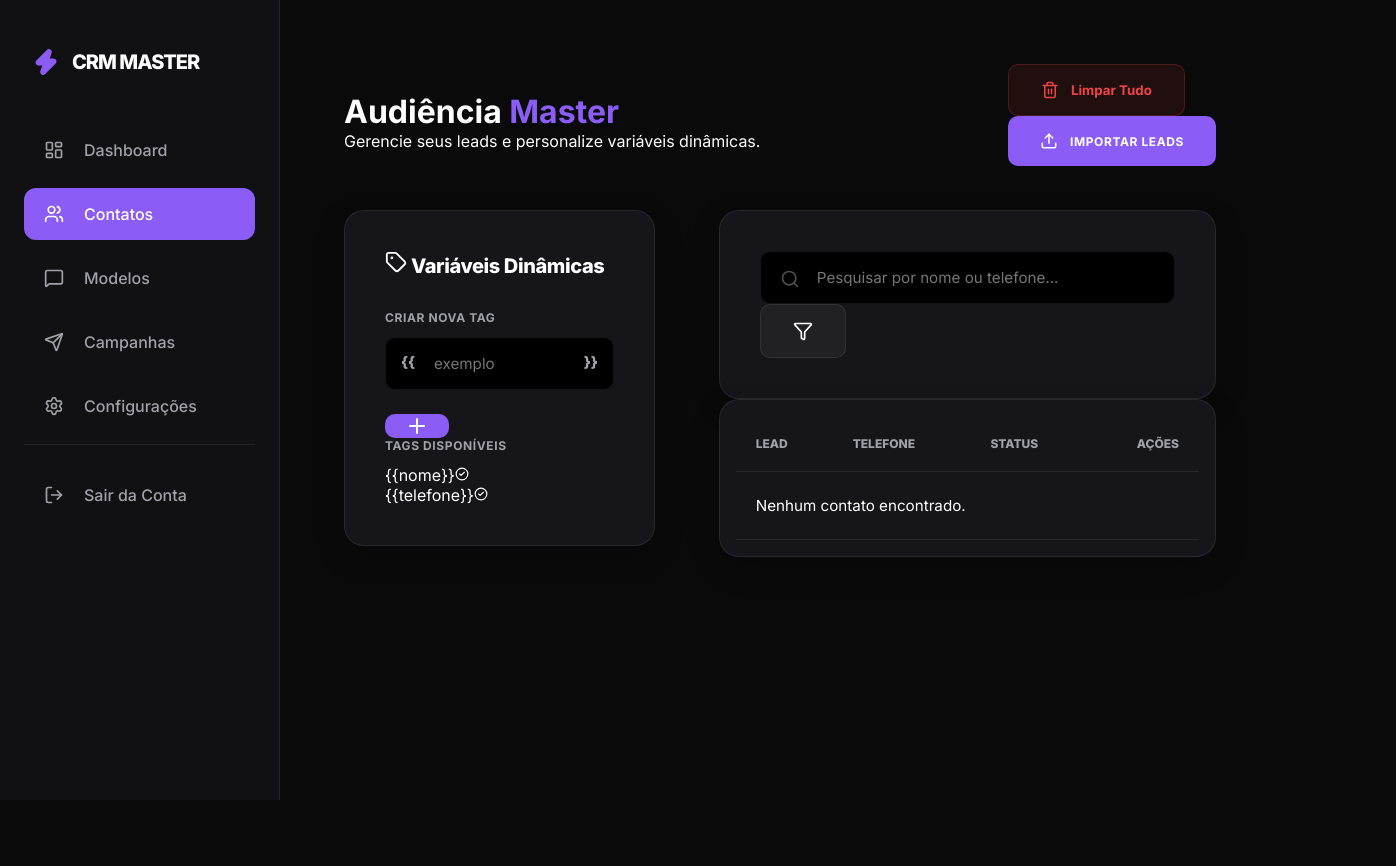
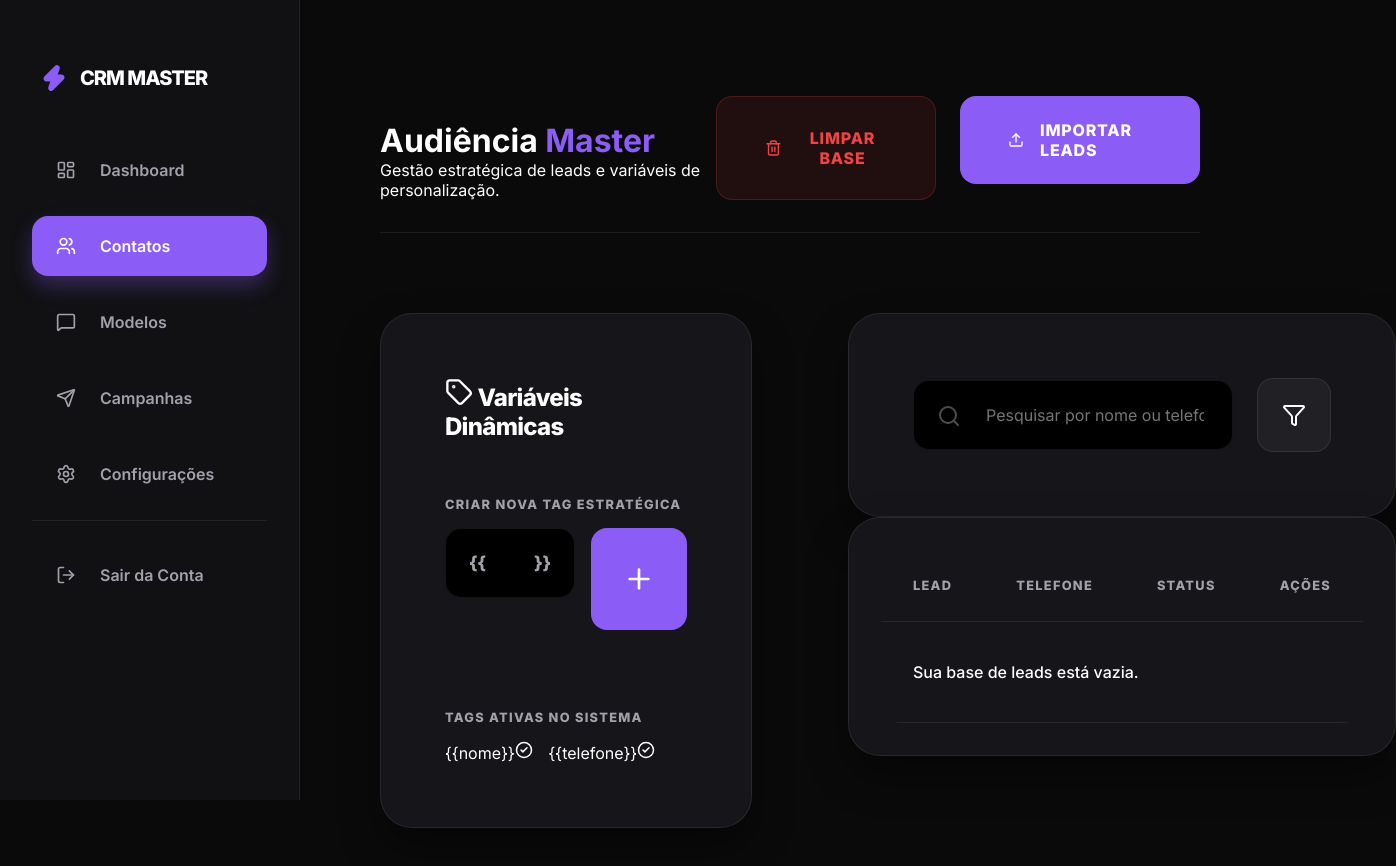
Before and after one commit to PabliitoxD/Whatsapp-CRM, a Next.js app: page /contacts in a window 1280 px wide. Shown: the top 866 px of the page, 1396 px wide, since content can reach past the window. Before the commit the page ends 800 px from the top, so only its background shows below. Built offline with nearby package versions, Linux system fonts and the light colour scheme.

Commit message:
Ultra-Premium Spacing: Extreme overhaul of padding, margins, and gaps for a spacious high-end feel

```diff
--- a/src/app/contacts/page.tsx
+++ b/src/app/contacts/page.tsx
@@ -66,64 +66,64 @@ const Contacts = () => {
 
   return (
     <div className="contacts-page">
-      <div className="card-header mb-12" style={{ display: 'flex', justifyContent: 'space-between', alignItems: 'center' }}>
+      <div className="page-header mb-12" style={{ display: 'flex', justifyContent: 'space-between', alignItems: 'flex-end', paddingBottom: '2rem', borderBottom: '1px solid var(--border)' }}>
         <div>
-          <h1 className="text-4xl font-black">Audiência <span style={{ color: 'var(--primary)' }}>Master</span></h1>
-          <p className="text-muted text-lg mt-2">Gerencie seus leads e personalize variáveis dinâmicas.</p>
+          <h1 className="text-5xl font-black mb-4">Audiência <span style={{ color: 'var(--primary)' }}>Master</span></h1>
+          <p className="text-muted text-xl">Gestão estratégica de leads e variáveis de personalização.</p>
         </div>
-        <div className="flex gap-4">
-          <button className="btn-primary" style={{ background: 'rgba(239, 68, 68, 0.1)', color: 'var(--error)', border: '1px solid rgba(239, 68, 68, 0.2)' }} onClick={clearContacts}>
-            <Trash2 size={18} /> Limpar Tudo
+        <div className="flex gap-6" style={{ display: 'flex', gap: '1.5rem' }}>
+          <button className="btn-primary" style={{ background: 'rgba(239, 68, 68, 0.1)', color: 'var(--error)', border: '1px solid rgba(239, 68, 68, 0.2)', minWidth: '220px' }} onClick={clearContacts}>
+            <Trash2 size={22} /> Limpar Base
           </button>
-          <label className="btn-primary cursor-pointer mb-0">
-            <Upload size={18} /> Importar Leads
+          <label className="btn-primary cursor-pointer mb-0" style={{ minWidth: '240px' }}>
+            <Upload size={22} /> Importar Leads
             <input type="file" hidden accept=".csv,.txt" onChange={handleFileUpload} />
           </label>
         </div>
       </div>
 
-      <div className="grid-2">
+      <div className="grid-2 mt-12">
         {/* Coluna 1: Gestão de Tags */}
         <div className="card">
-          <div className="card-header border-b border-white/5 pb-6 mb-8">
-            <h3 className="card-title flex items-center gap-3"><Tag size={22} className="text-primary" /> Variáveis Dinâmicas</h3>
+          <div className="card-header border-b border-white/5 pb-8 mb-10">
+            <h3 className="card-title flex items-center gap-4"><Tag size={28} className="text-primary" /> Variáveis Dinâmicas</h3>
           </div>
 
-          <div className="mb-10">
-            <label>Criar Nova Tag</label>
-            <div className="flex gap-3">
+          <div className="mb-12">
+            <label>Criar Nova Tag Estratégica</label>
+            <div className="flex gap-4" style={{ display: 'flex', gap: '1rem' }}>
               <div style={{ position: 'relative', flex: 1 }}>
-                <span style={{ position: 'absolute', left: '1rem', top: '1rem', color: 'var(--text-muted)', fontSize: '0.9rem', fontWeight: 800 }}>{'{'}{'{'}</span>
+                <span style={{ position: 'absolute', left: '1.5rem', top: '1.5rem', color: 'var(--text-muted)', fontSize: '1.1rem', fontWeight: 900 }}>{'{'}{'{'}</span>
                 <input
                   type="text"
                   placeholder="exemplo"
                   value={newTag}
                   className="mb-0"
-                  style={{ paddingLeft: '3rem', paddingRight: '3rem' }}
+                  style={{ paddingLeft: '4rem', paddingRight: '4rem' }}
                   onChange={(e) => setNewTag(e.target.value)}
                   onKeyDown={(e) => e.key === 'Enter' && handleAddTag()}
                 />
-                <span style={{ position: 'absolute', right: '1rem', top: '1rem', color: 'var(--text-muted)', fontSize: '0.9rem', fontWeight: 800 }}>{'}'}{'}'}</span>
+                <span style={{ position: 'absolute', right: '1.5rem', top: '1.5rem', color: 'var(--text-muted)', fontSize: '1.1rem', fontWeight: 900 }}>{'}'}{'}'}</span>
               </div>
-              <button className="btn-primary" style={{ padding: '0 1.25rem' }} onClick={handleAddTag}>
-                <Plus size={24} />
+              <button className="btn-primary" style={{ padding: '0 2rem' }} onClick={handleAddTag}>
+                <Plus size={32} />
               </button>
             </div>
           </div>
 
-          <div className="space-y-4">
-            <label>Tags Disponíveis</label>
-            <div className="flex flex-wrap gap-3">
+          <div className="space-y-6">
+            <label>Tags Ativas no Sistema</label>
+            <div className="flex flex-wrap gap-4" style={{ display: 'flex', flexWrap: 'wrap', gap: '1rem' }}>
               {customTags.map((tag) => (
-                <div key={tag} className="flex items-center gap-3 px-4 py-2 bg-black rounded-xl border border-white/10 text-sm group hover:border-primary/50 transition-all">
-                  <span className="font-black text-primary tracking-tight">{'{'}{'{'}{tag}{'}'}{'}'}</span>
+                <div key={tag} className="flex items-center gap-4 px-6 py-3 bg-black rounded-2xl border border-white/10 text-sm group hover:border-primary/50 transition-all">
+                  <span className="font-black text-primary text-base tracking-tight">{'{'}{'{'}{tag}{'}'}{'}'}</span>
                   {tag !== 'nome' && tag !== 'telefone' && (
                     <button onClick={() => deleteCustomTag(tag)} className="text-muted hover:text-error transition-colors">
-                      <X size={14} />
+                      <X size={18} />
                     </button>
                   )}
                   {(tag === 'nome' || tag === 'telefone') && (
-                    <CheckCircle2 size={14} className="text-success opacity-50" />
+                    <CheckCircle2 size={18} className="text-success opacity-50" />
                   )}
                 </div>
               ))}
@@ -132,27 +132,27 @@ const Contacts = () => {
         </div>
 
         {/* Coluna 2: Lista de Contatos */}
-        <div className="space-y-8">
+        <div className="space-y-12">
           <div className="card">
-            <div className="flex items-center gap-4">
+            <div className="flex items-center gap-6" style={{ display: 'flex', gap: '1.5rem', alignItems: 'center' }}>
               <div style={{ position: 'relative', flex: 1 }}>
-                <Search size={20} style={{ position: 'absolute', left: '1.25rem', top: '1.1rem', opacity: 0.3 }} />
+                <Search size={24} style={{ position: 'absolute', left: '1.5rem', top: '1.5rem', opacity: 0.3 }} />
                 <input
                   type="text"
                   placeholder="Pesquisar por nome ou telefone..."
-                  className="pl-14 mb-0"
-                  style={{ paddingLeft: '3.5rem', marginBottom: 0 }}
+                  className="pl-20 mb-0"
+                  style={{ paddingLeft: '4.5rem', marginBottom: 0 }}
                   value={searchTerm}
                   onChange={(e) => setSearchTerm(e.target.value)}
                 />
               </div>
-              <button className="btn-primary" style={{ background: 'rgba(255,255,255,0.05)', border: '1px solid var(--border)' }}>
-                <Filter size={20} />
+              <button className="btn-primary" style={{ background: 'rgba(255,255,255,0.05)', border: '1px solid var(--border)', padding: '1.5rem' }}>
+                <Filter size={24} />
               </button>
             </div>
           </div>
 
-          <div className="card" style={{ padding: '1rem' }}>
+          <div className="card" style={{ padding: '2rem' }}>
             <div className="table-container">
               <table>
                 <thead>
@@ -166,30 +166,33 @@ const Contacts = () => {
                 <tbody>
                   {filteredContacts.length === 0 ? (
                     <tr>
-                      <td colSpan={4} className="text-center py-24 opacity-30 text-muted italic">
-                        Nenhum contato encontrado.
+                      <td colSpan={4} className="text-center py-32 opacity-20 text-muted italic text-xl font-bold">
+                        Sua base de leads está vazia.
                       </td>
                     </tr>
                   ) : (
                     filteredContacts.map((contact) => (
-                      <tr key={contact.id} className="hover:bg-white/[0.01] transition-colors">
+                      <tr key={contact.id} className="hover:bg-white/[0.02] transition-colors">
                         <td>
-                          <div className="flex items-center gap-4">
-                            <div style={{ width: '40px', height: '40px', borderRadius: '12px', background: 'rgba(139, 92, 246, 0.1)', color: 'var(--primary)', display: 'flex', alignItems: 'center', justifyContent: 'center', fontWeight: '900', fontSize: '0.85rem' }}>
+                          <div className="flex items-center gap-5" style={{ display: 'flex', alignItems: 'center', gap: '1.25rem' }}>
+                            <div style={{ width: '56px', height: '56px', borderRadius: '16px', background: 'rgba(139, 92, 246, 0.1)', color: 'var(--primary)', display: 'flex', alignItems: 'center', justifyContent: 'center', fontWeight: '900', fontSize: '1.2rem' }}>
                               {contact.name.charAt(0)}
                             </div>
-                            <span className="font-bold text-base">{contact.name}</span>
+                            <div>
+                              <p className="font-black text-lg tracking-tight">{contact.name}</p>
+                              <p className="text-xs text-muted font-bold uppercase tracking-widest mt-1">Lead ID: {contact.id}</p>
+                            </div>
                           </div>
                         </td>
-                        <td className="font-mono text-muted text-sm">{contact.phone}</td>
+                        <td className="font-mono text-muted text-base">{contact.phone}</td>
                         <td>
-                          <span className="text-[10px] font-black px-3 py-1.5 rounded-full bg-success/10 text-success border border-success/20 uppercase tracking-widest">
+                          <span className="text-xs font-black px-4 py-2 rounded-full bg-success/10 text-success border border-success/20 uppercase tracking-widest">
                             {contact.status}
                           </span>
                         </td>
                         <td style={{ textAlign: 'right' }}>
-                          <button className="p-2 text-muted hover:text-error transition-colors" onClick={() => deleteContact(contact.id)}>
-                            <Trash2 size={18} />
+                          <button className="p-3 text-muted hover:text-error transition-colors" onClick={() => deleteContact(contact.id)}>
+                            <Trash2 size={22} />
                           </button>
                         </td>
                       </tr>
--- a/src/styles/globals.css
+++ b/src/styles/globals.css
@@ -9,7 +9,7 @@
   --primary-hover: #7c3aed;
   --text-main: #ffffff;
   --text-muted: #a1a1aa;
-  --sidebar-width: 280px;
+  --sidebar-width: 300px; /* Aumentado */
   --success: #10b981;
   --error: #ef4444;
 }
@@ -35,7 +35,7 @@ body {
 .main-content {
   flex: 1;
   margin-left: var(--sidebar-width);
-  padding: 4rem; /* Aumentado de 2.5rem */
+  padding: 6rem 5rem; /* Aumentado drasticamente */
   max-width: calc(100vw - var(--sidebar-width));
 }
 
@@ -48,21 +48,21 @@ body {
   top: 0;
   background: var(--sidebar-bg);
   border-right: 1px solid var(--border);
-  padding: 3rem 1.5rem; /* Aumentado */
+  padding: 4rem 2rem; /* Mais espaço */
   z-index: 100;
 }
 
 .nav-item {
   display: flex;
   align-items: center;
-  gap: 1.25rem;
-  padding: 1rem 1.25rem; /* Aumentado */
-  margin-bottom: 0.75rem;
-  border-radius: 12px;
+  gap: 1.5rem;
+  padding: 1.25rem 1.5rem; /* Botões da sidebar maiores */
+  margin-bottom: 1rem;
+  border-radius: 16px;
   color: var(--text-muted);
   text-decoration: none;
-  font-weight: 500;
-  transition: all 0.2s;
+  font-weight: 600;
+  transition: all 0.3s cubic-bezier(0.4, 0, 0.2, 1);
 }
 
 .nav-item:hover, .nav-item.active {
@@ -73,97 +73,106 @@ body {
 .nav-item.active {
   background: var(--primary);
   color: white;
+  box-shadow: 0 10px 20px rgba(139, 92, 246, 0.3);
 }
 
-/* Estrutura de Grid (2 Colunas) */
+/* Grid Principal */
 .grid-2 {
   display: grid;
   grid-template-columns: 1fr 1.6fr;
-  gap: 4rem; /* Aumentado drasticamente para dar respiro */
+  gap: 6rem; /* Espaço gigante entre blocos */
   align-items: start;
 }
 
+/* Cards Premium */
 .card {
   background: var(--card-bg);
   border: 1px solid var(--border);
-  border-radius: 20px; /* Mais arredondado */
-  padding: 2.5rem; /* Aumentado de 1.5rem */
-  box-shadow: 0 10px 30px rgba(0, 0, 0, 0.2);
+  border-radius: 32px; /* Super arredondado */
+  padding: 4rem; /* Padding interno gigante */
+  box-shadow: 0 20px 40px rgba(0, 0, 0, 0.4);
+  transition: transform 0.3s ease;
 }
 
 .card-header {
-  margin-bottom: 2rem; /* Aumentado */
+  margin-bottom: 3.5rem; /* Mais espaço para o conteúdo */
   display: flex;
   justify-content: space-between;
   align-items: center;
 }
 
 .card-title {
-  font-size: 1.25rem;
+  font-size: 1.5rem;
   font-weight: 800;
   color: white;
-  letter-spacing: -0.02em;
+  letter-spacing: -0.03em;
 }
 
-/* Stats Grid */
+/* Stats Grid do Dashboard */
 .stats-grid {
   display: grid;
   grid-template-columns: repeat(4, 1fr);
-  gap: 2rem; /* Espaço entre os mini cards */
-  margin-bottom: 4rem;
+  gap: 2.5rem; /* Mais espaço entre mini-cards */
+  margin-bottom: 6rem;
 }
 
-/* Inputs e Botões */
+/* Inputs, Selects e Botões (O "corpo" do sistema) */
 label {
   display: block;
-  font-size: 0.75rem;
-  font-weight: 700;
+  font-size: 0.8rem;
+  font-weight: 800;
   text-transform: uppercase;
   color: var(--text-muted);
-  margin-bottom: 0.75rem;
-  letter-spacing: 0.05em;
+  margin-bottom: 1rem;
+  letter-spacing: 0.1em;
 }
 
 input, select, textarea {
   width: 100%;
   background: #000000;
   border: 1px solid var(--border);
-  border-radius: 10px;
-  padding: 1rem 1.25rem; /* Mais espaçoso */
+  border-radius: 16px;
+  padding: 1.5rem 1.75rem; /* Inputs muito mais altos */
   color: white;
-  margin-bottom: 1.5rem; /* Mais espaço entre campos */
+  margin-bottom: 2rem; /* Mais espaço vertical */
   outline: none;
-  font-size: 0.95rem;
+  font-size: 1rem;
+  transition: all 0.2s;
 }
 
-input:focus, select:focus {
+input:focus {
   border-color: var(--primary);
-  box-shadow: 0 0 0 3px rgba(139, 92, 246, 0.1);
+  background: rgba(139, 92, 246, 0.05);
 }
 
 .btn-primary {
   background: var(--primary);
   color: white;
   border: none;
-  padding: 1rem 2rem;
-  border-radius: 10px;
-  font-weight: 700;
+  padding: 1.5rem 3rem; /* Botões grandes e luxuosos */
+  border-radius: 16px;
+  font-weight: 800;
+  font-size: 1rem;
   cursor: pointer;
   display: flex;
   align-items: center;
   justify-content: center;
-  gap: 0.75rem;
-  transition: all 0.2s;
+  gap: 1rem;
+  transition: all 0.3s;
+  text-transform: uppercase;
+  letter-spacing: 0.05em;
 }
 
 .btn-primary:hover {
   background: var(--primary-hover);
-  transform: translateY(-2px);
+  transform: translateY(-3px);
+  box-shadow: 0 15px 30px rgba(139, 92, 246, 0.4);
 }
 
-/* Tabelas */
+/* Tabelas Ultra-Espaçadas */
 .table-container {
-  overflow-x: auto;
+  border-radius: 20px;
+  overflow: hidden;
 }
 
 table {
@@ -173,26 +182,28 @@ table {
 
 th {
   text-align: left;
-  padding: 1.25rem;
+  padding: 1.75rem 2rem;
   color: var(--text-muted);
-  font-size: 0.75rem;
+  font-size: 0.8rem;
   text-transform: uppercase;
-  font-weight: 800;
+  font-weight: 900;
   border-bottom: 1px solid var(--border);
+  letter-spacing: 0.1em;
 }
 
 td {
-  padding: 1.5rem 1.25rem; /* Aumentado */
+  padding: 2.5rem 2rem; /* Células com muito espaço vertical */
   border-bottom: 1px solid var(--border);
-  font-size: 0.95rem;
+  font-size: 1rem;
+  font-weight: 500;
 }
 
-/* Modal */
+/* Modais */
 .modal-overlay {
   position: fixed;
   inset: 0;
-  background: rgba(0, 0, 0, 0.85);
-  backdrop-filter: blur(8px);
+  background: rgba(0, 0, 0, 0.9);
+  backdrop-filter: blur(12px);
   display: flex;
   align-items: center;
   justify-content: center;
@@ -202,9 +213,12 @@ td {
 .modal-content {
   background: var(--card-bg);
   width: 90%;
-  max-width: 650px;
-  padding: 3rem; /* Aumentado */
-  border-radius: 24px;
+  max-width: 800px;
+  padding: 5rem; /* Modal muito mais espaçoso */
+  border-radius: 40px;
   border: 1px solid var(--border);
-  box-shadow: 0 25px 50px rgba(0, 0, 0, 0.5);
 }
+
+/* Utilitários de Margem */
+.mb-12 { margin-bottom: 5rem !important; }
+.mt-12 { margin-top: 5rem !important; }
```
Also changed, not shown: src/app/templates/page.tsx (+47 -44 lines).
